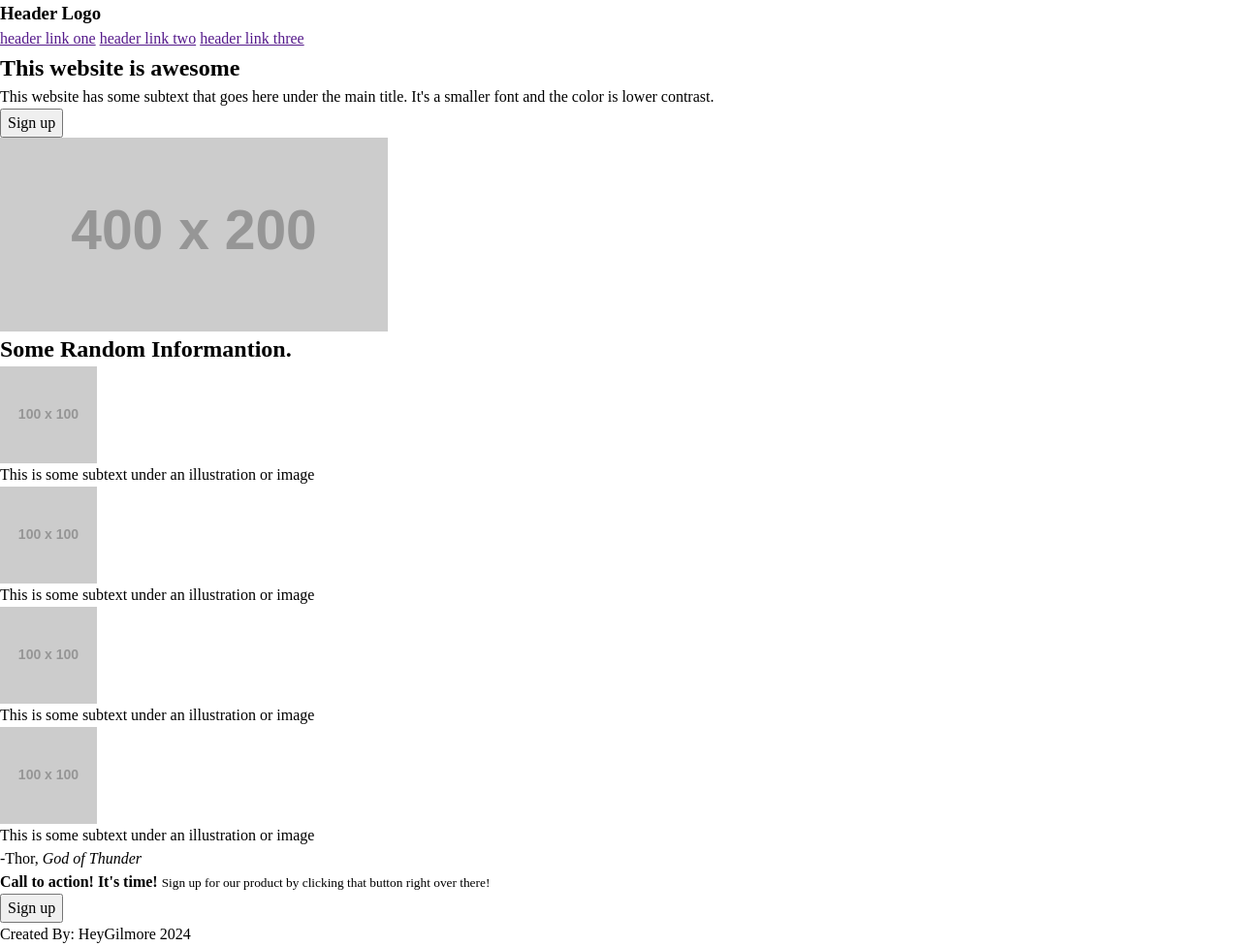
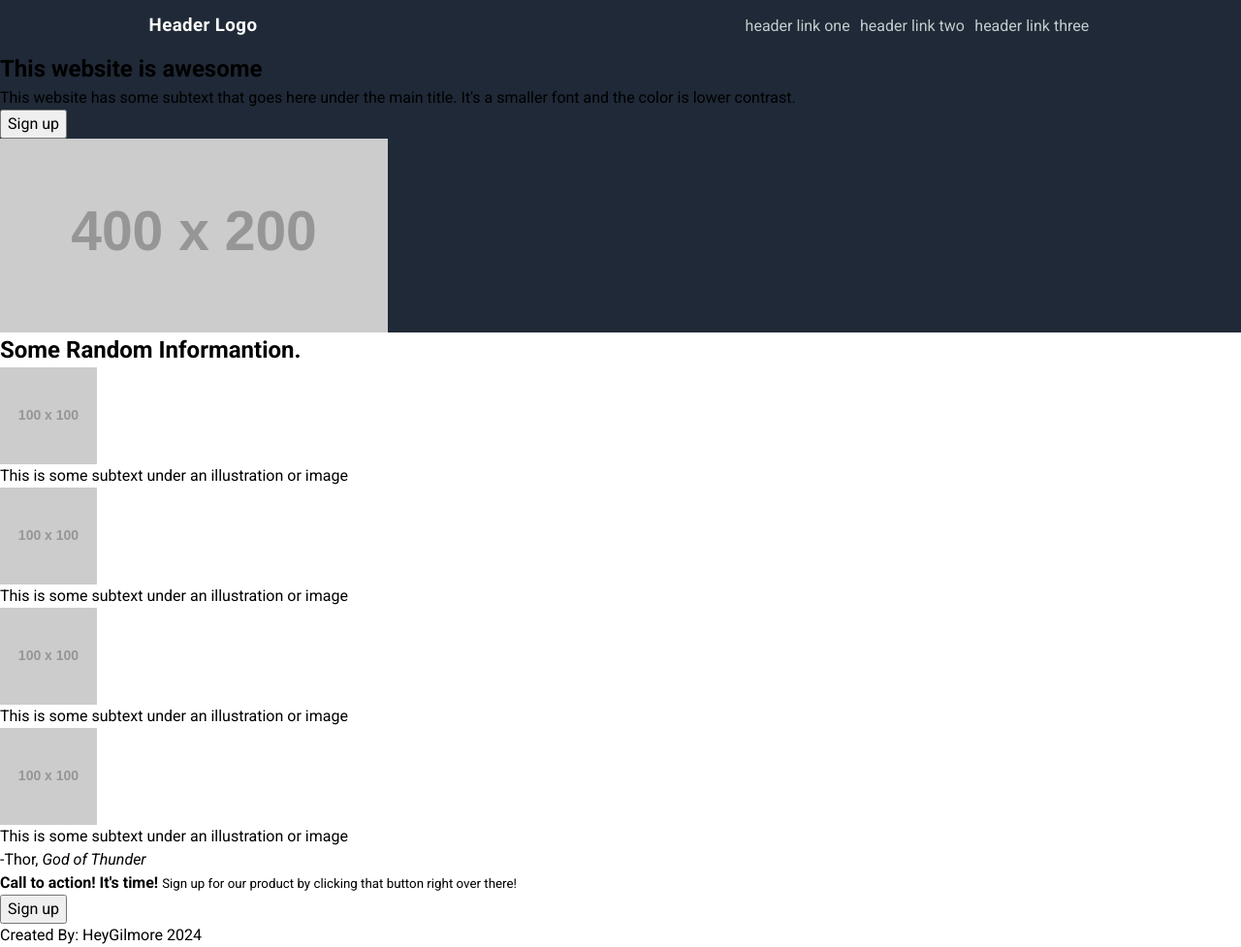
Before and after one commit to HeyGilmore/Webpage-Template, a plain HTML site: page index.html in a window 1280 px wide. Shown: the whole page at 97% size. Drawn offline with Linux system fonts and the light colour scheme; placeholder pictures from the web are drawn by us.

Commit message:
Creation of Navigation bar, Not Resposive

```diff
--- a/index.html
+++ b/index.html
@@ -9,17 +9,19 @@
 </head>
 <body>
   <!--Navigation-->
-  <nav>
+  <nav id="navbar">
+    <div>
       <!-- Header Logo -->
-    <section>
+      <section class="headerLogoSection">
         <h3>Header Logo</h3>
       </section>
       <!-- URL LINKS -->
-    <section>
+      <section class="navbar-links">
         <a href="" rel="noopener noreferrer">header link one</a>
         <a href="" rel="noopener noreferrer">header link two</a>
         <a href="" rel="noopener noreferrer">header link three</a>
       </section>
+    </div>
   </nav>
   <!-- Hero -->
   <header>
--- a/stylesheet.css
+++ b/stylesheet.css
@@ -1,5 +1,5 @@
-@import url("/reset.css");
-
+@import url("reset.css");
+@import url('https://fonts.googleapis.com/css2?family=Roboto:ital,wght@0,100;0,300;0,400;0,500;0,700;0,900;1,100;1,300;1,400;1,500;1,700;1,900&display=swap');
 :root {
     /*** Colors ***/
     --DarkBg: #1F2937;
@@ -21,12 +21,74 @@
     /*** Weight ***/
     --HeroMainWeight:900;
     --InfoHeaderWeight:900;
-    --QuoteTextWeight: light;
+    --QuoteTextWeight: 300;
 
     /*** Fonts ***/
-    --MainFont: Roboto;
+    --MainFont: "Roboto", sans-serif;
 
     /*** Button Color ***/
     --ButtonColor: #3882F6;
 
-  };
+  }
+
+  html{font-family: var(--MainFont);}
+
+
+/*----- Navigation -----*/
+#navbar{
+    background-color: var(--DarkBg);
+    width: 100%;
+    height: 53px;
+    padding: 0 2em;
+}
+#navbar div{
+    display: flex;
+    align-items: center;
+    margin: 0 auto;
+    width: 80%;
+    height: 100%;
+}
+/*--- Right Side ---*/
+
+/* Header Logo*/
+nav div .headerLogoSection h3{
+    color: var(--HeaderLogoColor);
+    text-wrap: nowrap;
+    letter-spacing: .4px;
+}
+/*--- Left Side ---*/
+nav div .navbar-links{
+    margin-left: auto;
+    text-wrap: nowrap;
+}
+/* Anchors */
+nav div .navbar-links a{
+    text-decoration: none;
+    color: #c1cdcd;
+    margin: 0 .2em;
+}
+
+
+
+
+/*----- Navigation -----*/
+header{
+    background-color: var(--DarkBg);
+}
+header div{
+    height: 100%;
+    display: flex;
+    border: 2px solid red;
+    padding: 1em;
+}
+header div #leftSection{
+    border: 2px solid lime;
+}
+header div #leftSection h1{
+    color: var(--HeroMainTextColor);
+    font-weight: var(--HeroMainWeight);
+}
+
+header div #leftSection p{
+    color: var(--HeroMainTextColor);
+}
```
Lines whose indentation alone changed are shown as unchanged.
